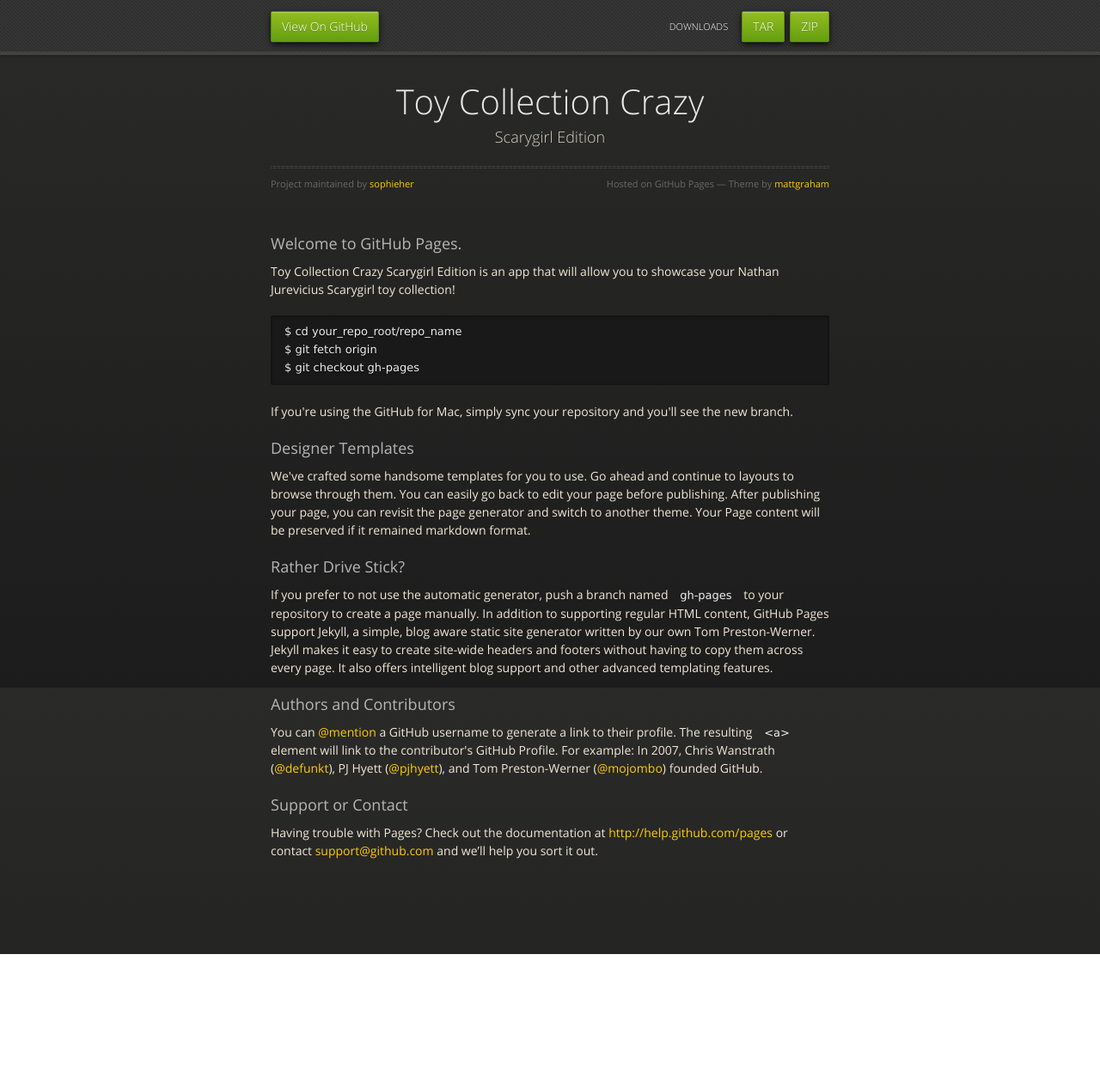
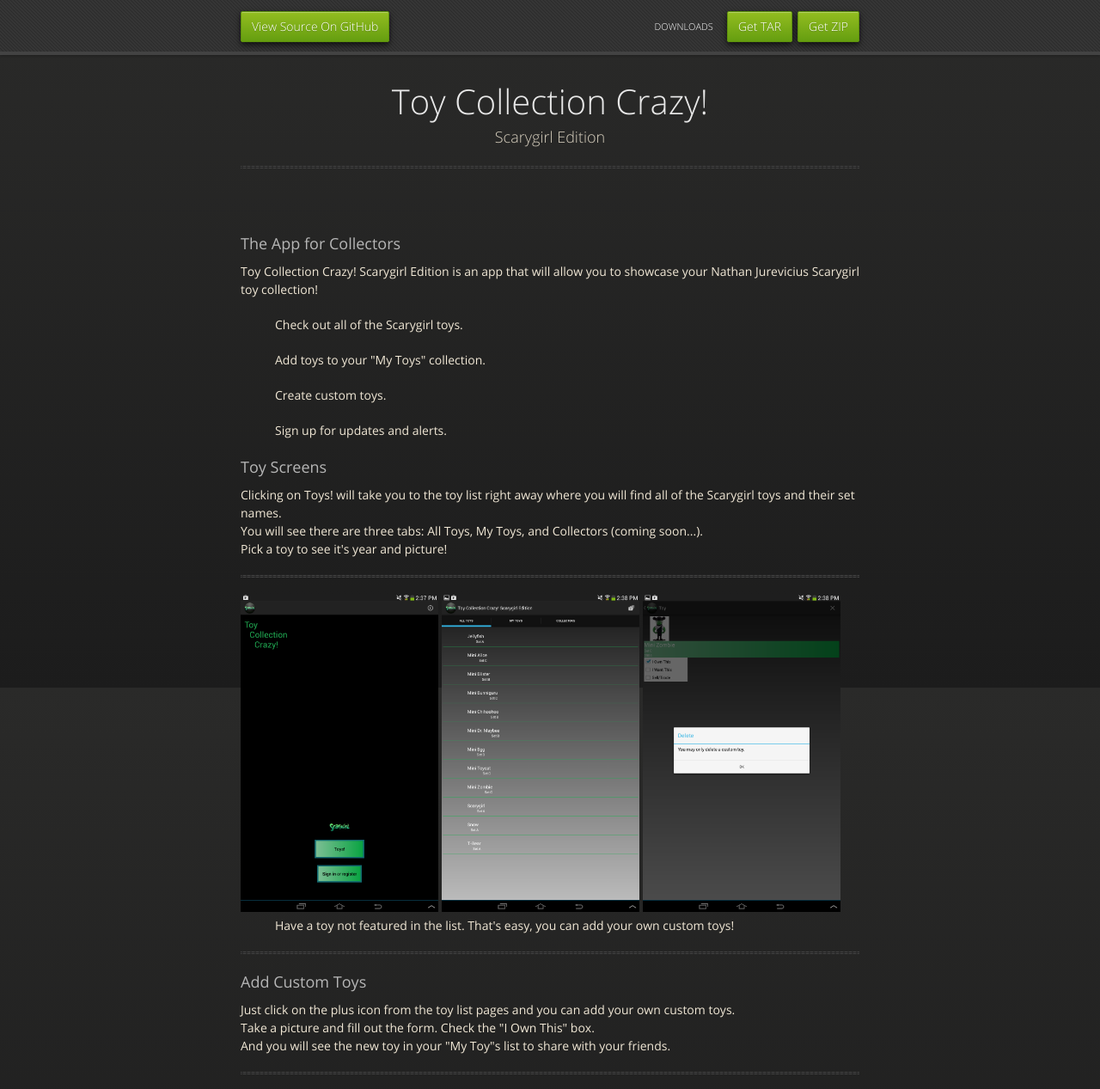
Before and after one commit to sophieher/ToyCollectionCrazy, a plain HTML site: page index.html in a window 1280 px wide. Shown: the top 1267 px of the page at 86% size. Before the commit the page ends 1110 px from the top, so only its background shows below. Drawn offline with nearby package versions, Linux system fonts and the light colour scheme.

Commit message:
Add index and styles.css.

```diff
--- a/index.html
+++ b/index.html
@@ -3,11 +3,13 @@
   <head>
     <meta charset="utf-8">
     <meta http-equiv="X-UA-Compatible" content="chrome=1">
-    <title>Toy Collection Crazy by sophieher</title>
+    <title>Toy Collection Crazy! by sophieher</title>
     <link rel="stylesheet" href="stylesheets/styles.css">
     <link rel="stylesheet" href="stylesheets/pygment_trac.css">
     <script src="https://ajax.googleapis.com/ajax/libs/jquery/1.7.1/jquery.min.js"></script>
     <script src="javascripts/respond.js"></script>
+    <link rel="icon" href="images/favicon.ico" type="image/x-icon">
+    <link rel="shortcut icon" href="images/favicon.ico" type="image/x-icon">
     <!--[if lt IE 9]>
       <script src="//html5shiv.googlecode.com/svn/trunk/html5.js"></script>
     <![endif]-->
@@ -20,9 +22,9 @@
   <body>
       <div id="header">
         <nav>
-          <li class="fork"><a href="https://github.com/sophieher/ToyCollectionCrazy/tree/Scarygirl">View On GitHub</a></li>
-          <li class="downloads"><a href="https://github.com/sophieher/ToyCollectionCrazy/zipball/Scarygirl">ZIP</a></li>
-          <li class="downloads"><a href="https://github.com/sophieher/ToyCollectionCrazy/tarball/Scarygirl">TAR</a></li>
+          <li class="fork"><a href="https://github.com/sophieher/ToyCollectionCrazy/tree/Scarygirl">View Source On GitHub</a></li>
+          <li class="downloads"><a href="https://github.com/sophieher/ToyCollectionCrazy/zipball/Scarygirl">Get ZIP</a></li>
+          <li class="downloads"><a href="https://github.com/sophieher/ToyCollectionCrazy/tarball/Scarygirl">Get TAR</a></li>
           <li class="title">DOWNLOADS</li>
         </nav>
       </div><!-- end header -->
@@ -31,44 +33,57 @@
 
       <section>
         <div id="title">
-          <h1>Toy Collection Crazy</h1>
+          <h1>Toy Collection Crazy!</h1>
           <p>Scarygirl Edition</p>
           <hr>
-          <span class="credits left">Project maintained by <a href="https://github.com/sophieher">sophieher</a></span>
-          <span class="credits right">Hosted on GitHub Pages &mdash; Theme by <a href="https://twitter.com/michigangraham">mattgraham</a></span>
         </div>
 
         <h3>
-<a name="welcome-to-github-pages" class="anchor" href="#welcome-to-github-pages"><span class="octicon octicon-link"></span></a>Welcome to GitHub Pages.</h3>
+<a name="app-for-collectors" class="anchor" href="#app-for-collectors"><span class="octicon octicon-link"></span></a>The App for Collectors</h3>
 
-<p>Toy Collection Crazy Scarygirl Edition is an app that will allow you to showcase your Nathan Jurevicius Scarygirl toy collection!</p>
-
-<pre><code>$ cd your_repo_root/repo_name
-$ git fetch origin
-$ git checkout gh-pages
-</code></pre>
-
-<p>If you're using the GitHub for Mac, simply sync your repository and you'll see the new branch.</p>
+<p>Toy Collection Crazy! Scarygirl Edition is an app that will allow you to showcase your Nathan Jurevicius Scarygirl toy collection!
+<ul>Check out all of the Scarygirl toys.</ul>
+<ul>Add toys to your "My Toys" collection.</ul>
+<ul>Create custom toys.</ul>
+<ul>Sign up for updates and alerts.</ul></p>
 
 <h3>
-<a name="designer-templates" class="anchor" href="#designer-templates"><span class="octicon octicon-link"></span></a>Designer Templates</h3>
+<a name="toy-screens" class="anchor" href="#toy-screens"><span class="octicon octicon-link"></span></a>Toy Screens</h3>
 
-<p>We've crafted some handsome templates for you to use. Go ahead and continue to layouts to browse through them. You can easily go back to edit your page before publishing. After publishing your page, you can revisit the page generator and switch to another theme. Your Page content will be preserved if it remained markdown format.</p>
+<p>Clicking on Toys! will take you to the toy list right away where you will find all of the Scarygirl toys and their set names.<br>
+You will see there are three tabs: All Toys, My Toys, and Collectors (coming soon...).<br> Pick a toy to see it's year and picture!<br>
+</p>
+<hr>
+  <img src='images/Sc_1.png' width="32%">  <img src='images/Sc_2.png' width="32%">  <img src='images/Sc_3.png' width="32%">
+<br><ul>Have a toy not featured in the list. That's easy, you can add your own custom toys!</ul>
+<hr>
+<h3>
+<a name="add-custom-toys" class="anchor" href="#add-custom-toys"><span class="octicon octicon-link"></span></a>Add Custom Toys</h3>
+
+<p>Just click on the plus icon from the toy list pages and you can add your own custom toys.<br>Take a picture and fill out the form. Check the "I Own This" box.<br>
+And you will see the new toy in your "My Toy"s list to share with your friends.</p>
+<hr>
+<img src='images/Sc_4.png' width="32%">  <img src='images/Sc_5.png' width="32%" style="float:middle">  <img src='images/Sc_6.png' width="32%" style="float:right">
+<br><ul>Made a mistake? No problem. You can delete your custom toys with ease.</ul>
+<hr>
 
 <h3>
-<a name="rather-drive-stick" class="anchor" href="#rather-drive-stick"><span class="octicon octicon-link"></span></a>Rather Drive Stick?</h3>
+<a name="get-notified" class="anchor" href="#get-notified"><span class="octicon octicon-link"></span></a>Get Notified </h3>
 
-<p>If you prefer to not use the automatic generator, push a branch named <code>gh-pages</code> to your repository to create a page manually. In addition to supporting regular HTML content, GitHub Pages support Jekyll, a simple, blog aware static site generator written by our own Tom Preston-Werner. Jekyll makes it easy to create site-wide headers and footers without having to copy them across every page. It also offers intelligent blog support and other advanced templating features.</p>
+<p>Sign in with Google authentication. Just use the accounts you have already on your device. <br>Then, Register for notification alerts.
+<br>
+<hr>
+<img src='images/Sc_7.png' width="49%">  <img src='images/Sc_8.png' width="49%"><hr></p>
 
 <h3>
-<a name="authors-and-contributors" class="anchor" href="#authors-and-contributors"><span class="octicon octicon-link"></span></a>Authors and Contributors</h3>
+<a name="contact" class="anchor" href="#contact"><span class="octicon octicon-link"></span></a>Support or Contact</h3>
 
-<p>You can <a href="https://github.com/blog/821" class="user-mention">@mention</a> a GitHub username to generate a link to their profile. The resulting <code>&lt;a&gt;</code> element will link to the contributor's GitHub Profile. For example: In 2007, Chris Wanstrath (<a href="https://github.com/defunkt" class="user-mention">@defunkt</a>), PJ Hyett (<a href="https://github.com/pjhyett" class="user-mention">@pjhyett</a>), and Tom Preston-Werner (<a href="https://github.com/mojombo" class="user-mention">@mojombo</a>) founded GitHub.</p>
-
-<h3>
-<a name="support-or-contact" class="anchor" href="#support-or-contact"><span class="octicon octicon-link"></span></a>Support or Contact</h3>
-
-<p>Having trouble with Pages? Check out the documentation at <a href="http://help.github.com/pages">http://help.github.com/pages</a> or contact <a href="mailto:support@github.com">support@github.com</a> and we’ll help you sort it out.</p>
+<p>Having trouble with Toy Collection Crazy!? Contact <a href="mailto:soph1her@cs.utexas.edu">soph1her@cs.utexas.edu</a> and I’ll help you sort it out.</p>
+<div id="footer">
+    <hr>
+          <span class="credits left">Project maintained by <a href="https://github.com/sophieher">sophieher</a></span>
+          <span class="credits right">Hosted on GitHub Pages &mdash; Theme by <a href="https://twitter.com/michigangraham">mattgraham</a></span>
+    </div><!-- end footer -->
       </section>
 
     </div>
--- a/stylesheets/styles.css
+++ b/stylesheets/styles.css
@@ -188,7 +188,9 @@
 }
 
 h3 {
+
   font-size: 1.17em;
+  color:#228B22;
   margin: 1em 0;
 }
 
@@ -346,7 +348,9 @@
  *    code.flickr.com/blog/2008/11/12/on-ui-quality-the-little-things-client-side-image-resizing/
  */
 img {
-  border: 0;
+  border: 5px;
+  margin-left: auto;
+  margin-right: auto;
   /* 1 */
   -ms-interpolation-mode: bicubic;
   /* 2 */
@@ -580,7 +584,7 @@
 }
 
 a {
-  color: #ffcc00;
+  color: #008000;
   font-weight: 400;
   text-decoration: none;
 }
@@ -605,7 +609,7 @@
 }
 
 .wrapper {
-  max-width: 650px;
+  max-width: 720px;
   margin: 0 auto;
   position: relative;
   padding: 0 20px;
@@ -709,7 +713,7 @@
   box-shadow: 0px 1px 3px rgba(0, 0, 0, 0.25);
 }
 #header nav {
-  max-width: 650px;
+  max-width: 720px;
   margin: 0 auto;
   padding: 0 10px;
   background: blue;
@@ -781,7 +785,7 @@
 }
 
 section {
-  max-width: 650px;
+  max-width: 720px;
   padding: 30px 0px 50px 0px;
   margin: 20px 0;
   margin-top: 70px;
```
